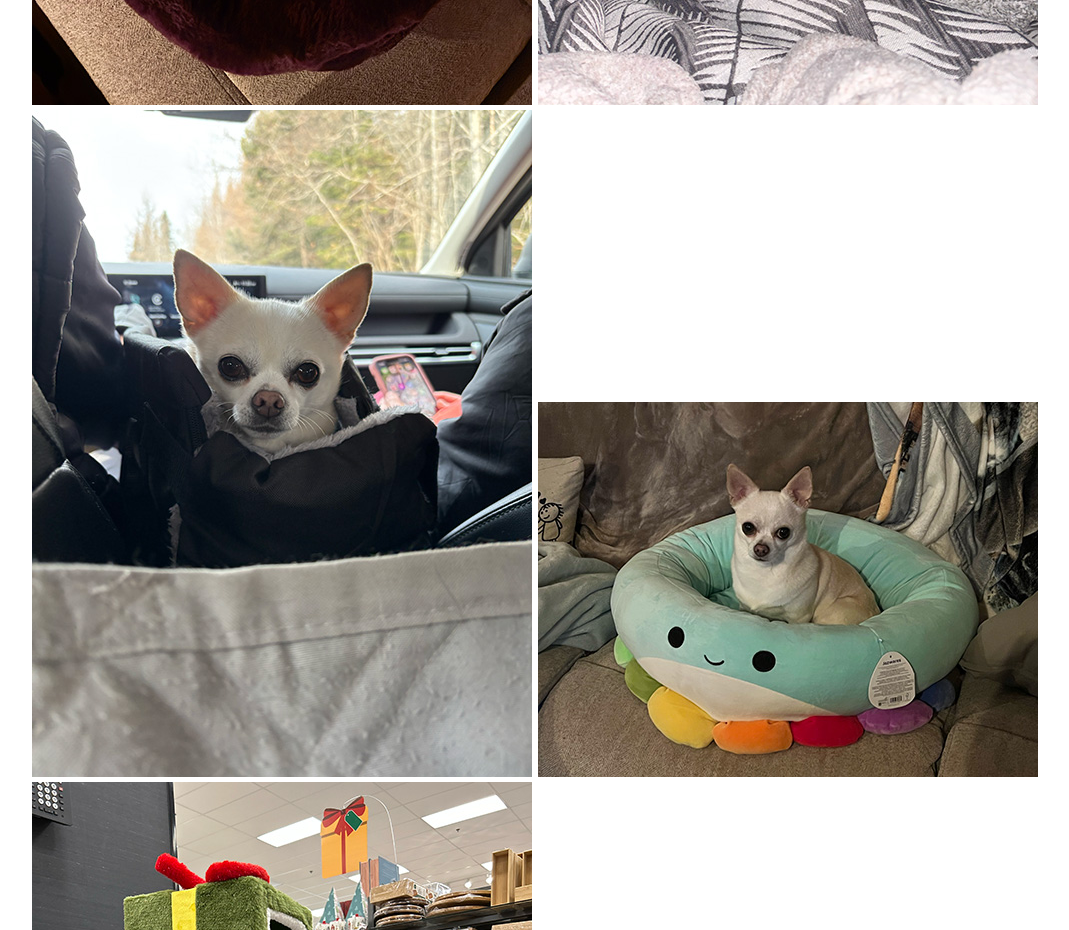
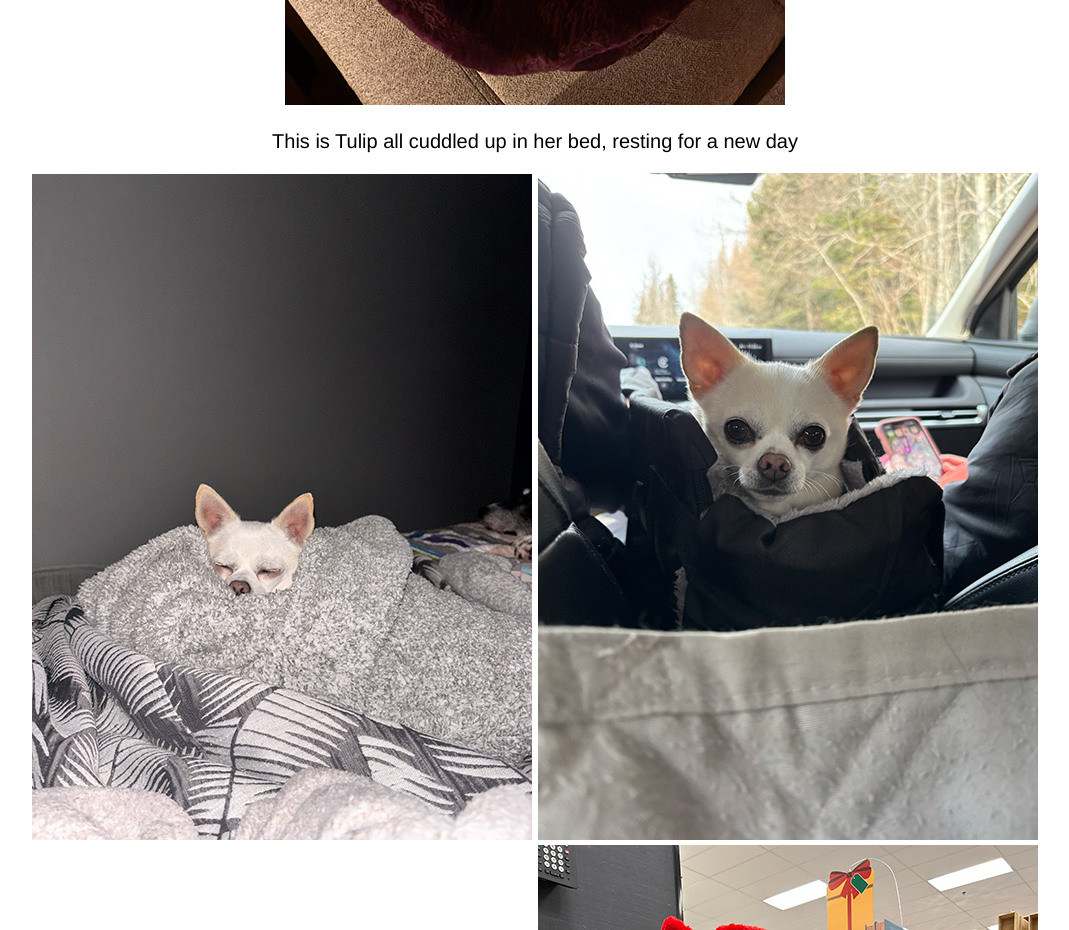
Before and after one commit to majamayes/L5Mayes, a website: page index.html in a window 1280 px wide. Shown: the part 800-1730 px from the top of the page, without its empty margins (105-1174 px from the left). Drawn offline with Linux system fonts and the light colour scheme.

Commit message:
text for image

```diff
--- a/index.html
+++ b/index.html
@@ -12,6 +12,7 @@
         <a href="#" class="button">Regular Button</a>
         <h2>Do you every wonder what your dog is thinking or feeling, well your in luck because Tulip and I know it all.</h2>
         <img src="images/tulip.jpg">
+        <p>This is Tulip all cuddled up in her bed, resting for a new day</p>
         <img src="images/Tulip2.jpg">
         <img src="images/Tulip3.jpg">
         <img src="images/Tulip4.jpg">
```
